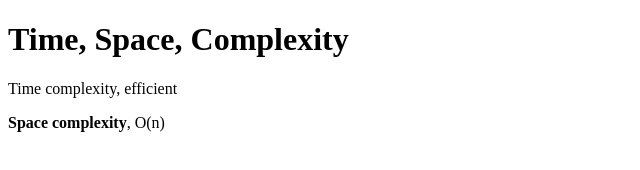
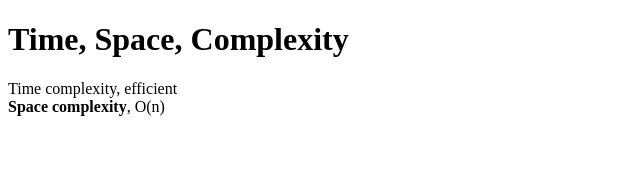
Before and after one commit to acciojob/time-and-space-complexity-thanosiam, a website: page main.html in a window 1280 px wide. Shown: the whole page, without its empty margins (0-640 px from the left). Drawn offline with Linux system fonts and the light colour scheme.

Commit message:
created a submission

```diff
--- a/main.html
+++ b/main.html
@@ -9,8 +9,8 @@
 <body>
 	<!-- the entire body must be written by student -->
 	<h1> Time, Space, Complexity</h1>
-	<p>Time complexity, efficient</p>
-	<p> <b>Space complexity</b>, O(n)</p>
+	<p>Time complexity, efficient <br>
+ <b>Space complexity</b>, O(n)</p>
     <script type="text/javascript" src="./script.js">
 </script>
 
```
